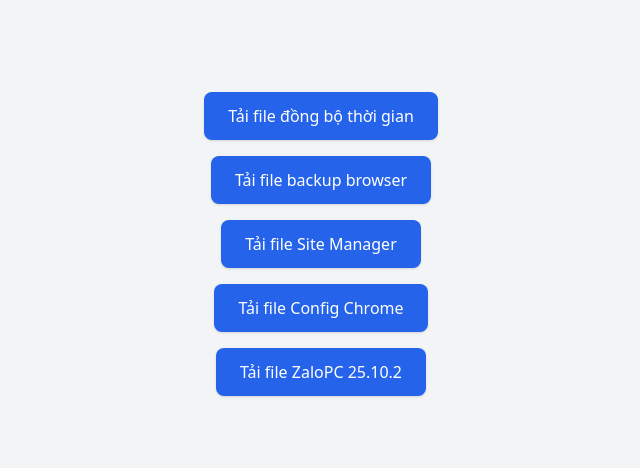
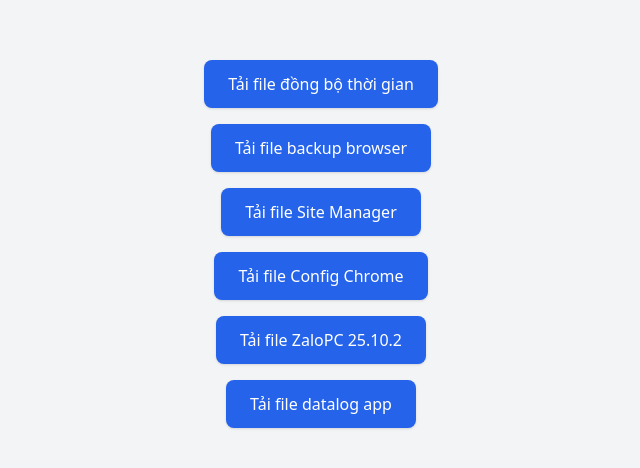
Before and after one commit to truongnx2601/synctime, a React (Vite) app: page / in a window 1280 px wide. Shown: the part 156-624 px from the top of the page, without its empty margins (319-959 px from the left). Built offline with nearby package versions, Linux system fonts and the light colour scheme.

Commit message:
update more tools for support dalit

```diff
--- a/src/App.jsx
+++ b/src/App.jsx
@@ -128,7 +128,17 @@
   document.body.appendChild(link);
   link.click();
   document.body.removeChild(link);
-  };
+};
+
+function handleDownload6() {
+  const link = document.createElement('a');
+  link.href =
+    'https://github.com/truongnx2601/backupdatalog/releases/download/v1.0.0/VNVC.-.Sao.l.u.Datalog.rar';
+  link.download = 'datalog-app.exe';
+  document.body.appendChild(link);
+  link.click();
+  document.body.removeChild(link);
+};
 
 
   return (
@@ -163,6 +173,12 @@
       >
         Tải file ZaloPC 25.10.2
       </button>
+      <button
+        onClick={handleDownload6}
+        className="px-6 py-3 bg-blue-600 text-white rounded-lg shadow hover:bg-blue-700"
+      >
+        Tải file datalog app
+      </button>
     </div>
   );
 }
```
